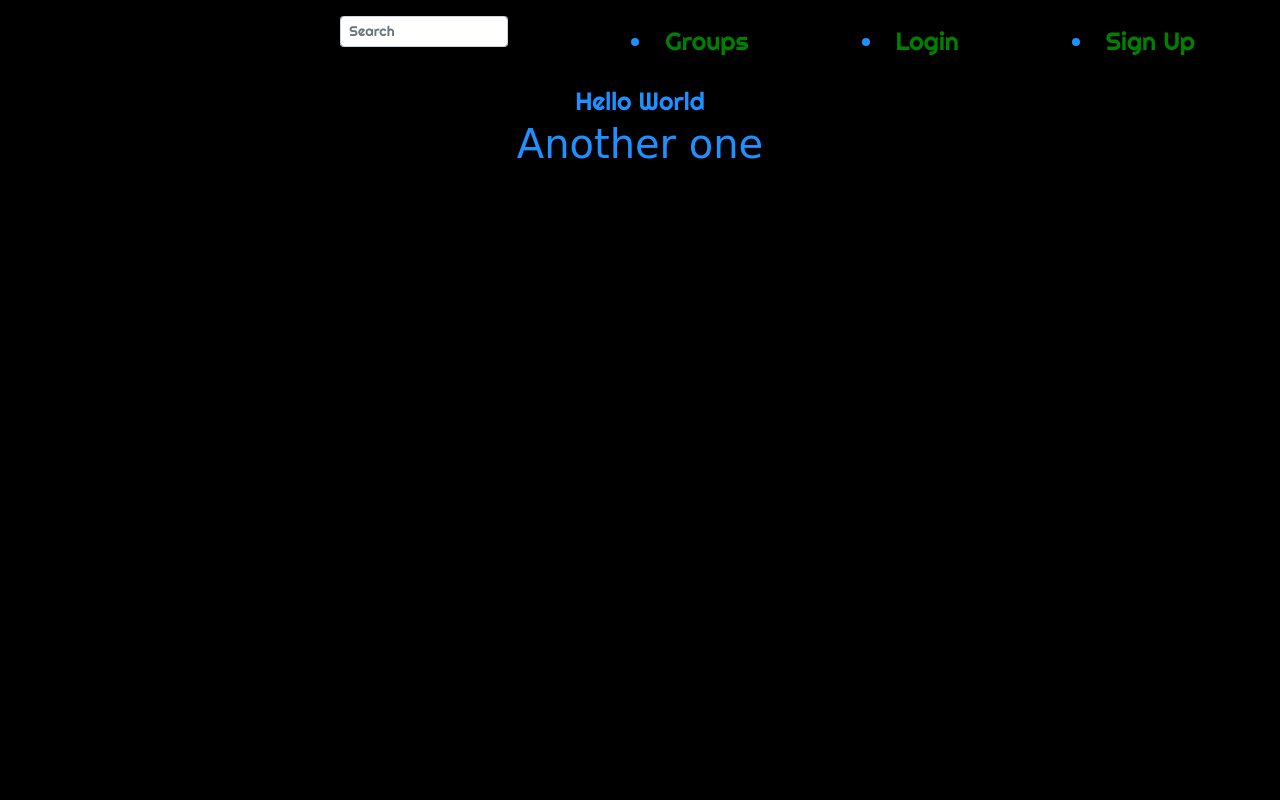
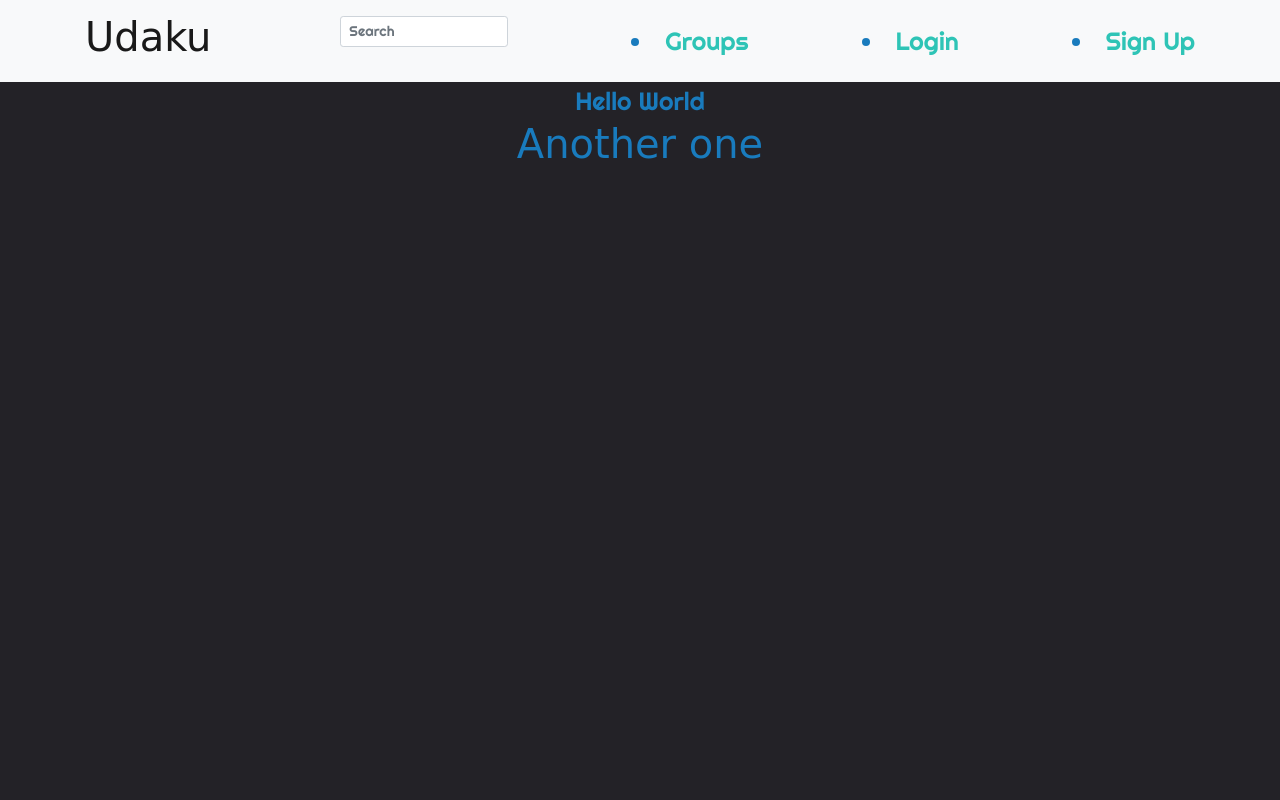
Before and after one commit to wesleymutwiri/hoodwinked2, a Django app: page / in a window 1280 px wide. Run offline with Django 3.2, Linux system fonts and the light colour scheme; some libraries are stand-ins or nearby versions; some web fonts are replaced.

Commit message:
debugging errors

```diff
--- a/accounts/models.py
+++ b/accounts/models.py
@@ -1,8 +1,8 @@
 from django.db import models
 from django.contrib import auth
-
+from django.contrib.auth.models import User, PermissionsMixin
 
 # Create your models here.
-class User(auth.models.User, auth.models.PermissionsMixin):
+class User(auth.models.User, PermissionsMixin):
     def __str__(self):
-        return "@{}".format(self.username)
+        return f"@{username}"
--- a/static/css/watch.css
+++ b/static/css/watch.css
@@ -1,8 +1,8 @@
 body{
-    background-color: #000000;
+    background-color: #232227;
     font-size: 25px;
     text-align: center;
-    color: dodgerblue;
+    color: #197BBD;
     font-family: 'Oswald', sans-serif;
     font-family: 'Yatra One', cursive;
     font-family: 'Righteous', cursive;
@@ -15,5 +15,5 @@ h1 {
     font-family: 'Yatra One', cursive;
 }
 a{
-    color: green;
+    color: #2EC4B6;
 }
--- a/templates/navbar.html
+++ b/templates/navbar.html
@@ -1,4 +1,4 @@
-<nav class="navbar sticky-top navbar-light">
+<nav class="navbar sticky-top navbar-light bg-light">
     <div class="container">
         <a class="navbar-brand" href="{%url 'home'%}">
             <h1> Udaku</h1>
@@ -11,6 +11,7 @@
             </form>
         </div>
         {%if user.is_authenticated %}
+
         <ul class="nav navbar-nav navbar-right">
             <li><a href="#"> Post</a></li>
             <li><a href="#"> Neighbourhood</a></li>
--- a/templates/test.html
+++ b/templates/test.html
@@ -3,4 +3,4 @@
 <h1>
     Now logged in
 </h1>
-{%endblock}
+{%endblock%}
--- a/templates/thanks.html
+++ b/templates/thanks.html
@@ -1,3 +1,3 @@
 {%extends 'base.html' %} {%block content%}
 <h1>Logged out, log in to access it again</h1>
-{%endblock}
+{%endblock%}
```
